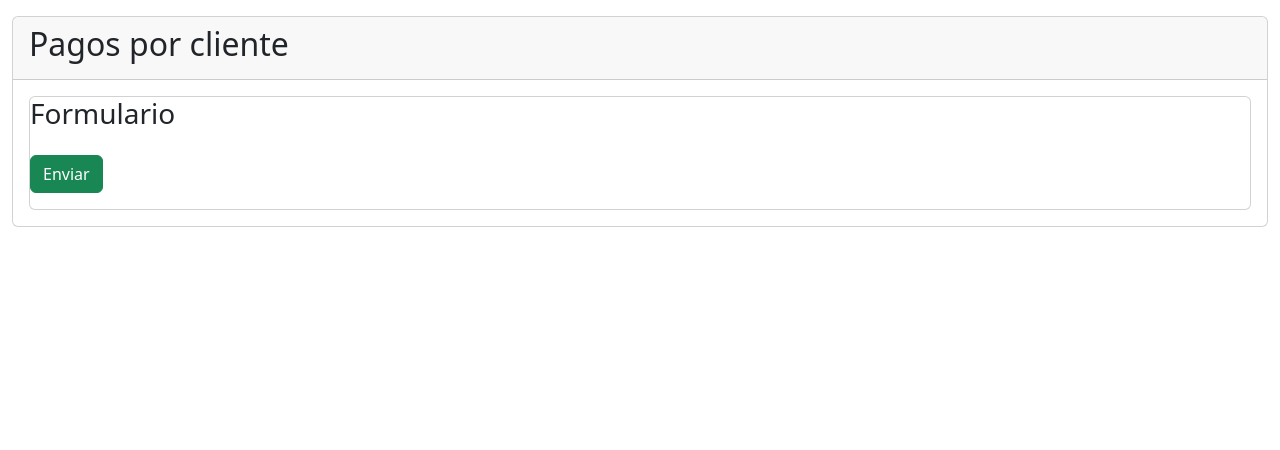
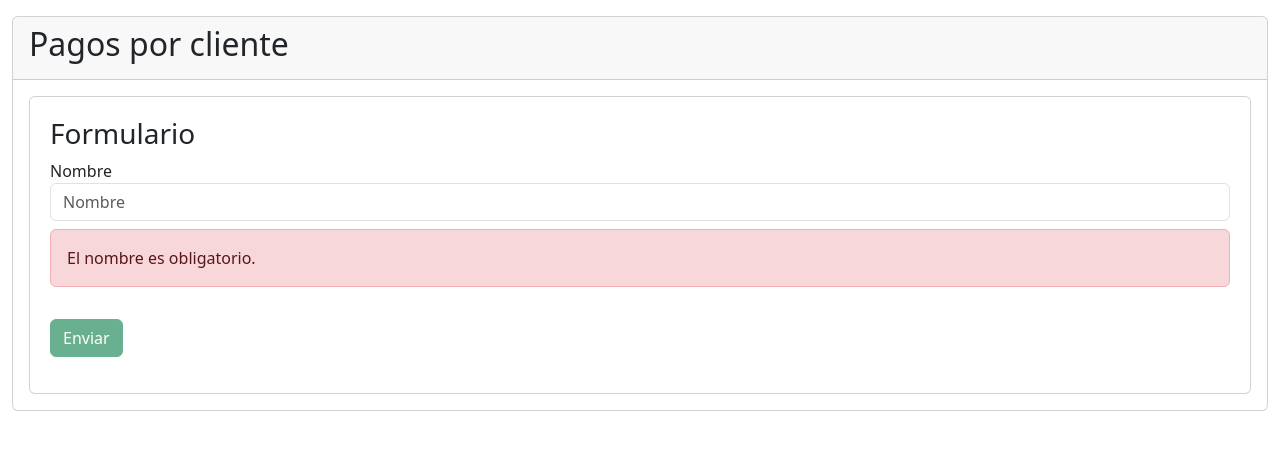
Before and after one commit to AgusBorgo/Aplicacion-Vue-CLI-PagosPorClientes, a Vue app in the folder Aplicacion-Vue-CLI-PagosPorClientes/: page / in a window 1280 px wide. Shown: the top 450 px of the page. Built offline with nearby package versions, Linux system fonts and the light colour scheme.

Commit message:
Agrego primer dato con el formulario y vista en tabla

```diff
--- a/Aplicacion-Vue-CLI-PagosPorClientes/src/components/components/Formulario.vue
+++ b/Aplicacion-Vue-CLI-PagosPorClientes/src/components/components/Formulario.vue
@@ -6,11 +6,45 @@
 
     <form @submit.prevent="enviarFormulario">
 
+      <!-- Campo nombre -->
+    <div class="form-group">
+      <label for="nombre">Nombre</label>
+      <input
+        type="text"
+        id="nombre"
+        class="form-control"
+        placeholder="Nombre"
+        v-model.trim="formulario.nombre"
+      />
+      <div v-if="errorNombre.mostrar" class="alert alert-danger mt-2">
+        {{errorNombre.mensaje}}
+      </div>
+    </div>
+
+       <button type="submit" class="btn btn-success my-3" :disabled="estadoBotonDesabilitado()">Enviar</button>
+
+      </form>
+
+      <div v-if="clientes.length" class="mt-4">
+      <h4>Registros enviados</h4>
+      <table class="table table-bordered">
+        <thead>
+          <tr>
+            <th>Nombre</th>
+            <th>Fecha y hora de envío</th>
+          </tr>
+        </thead>
+        <tbody>
+          <tr v-for="(cliente, index) in clientes" :key="index">
+            <td>{{ cliente.nombre }}</td>
+            <td>{{ cliente.horaIngresoInformacion }}</td>
+          </tr>
+        </tbody>
+      </table>
+    </div>
 
 
-       <button type="submit" class="btn btn-success my-3">Enviar</button>
 
-    </form>
   </section>
 </template>
 
@@ -24,21 +58,37 @@ export default {
 
   data() {
     return {
+      formulario:{
+        nombre: '',
+        horaIngresoInformacion: ''
+      },
       clientes: [
-        {
-        nombre : null,
-        documento : null,
-        montoAPagar : null,
-        pagoRealizado : null,
-        horaIngresoInformacion: null,
-        }
       ],
     };
   },
 
   computed: {
     // Propiedades computadas, son como getters
+    errorNombre() {
+      let mensaje = '';
+      if (!this.formulario.nombre) {
+        mensaje = 'El nombre es obligatorio.';
+      } else if (this.formulario.nombre.length < 3) {
+        mensaje = 'El nombre debe tener al menos 3 caracteres.';
+      } else if (this.formulario.nombre.length > 20) {
+        mensaje = 'El nombre no debe exceder los 20 caracteres.';
+      } else if (!/^[a-zA-Z]+$/.test(this.formulario.nombre)) {
+        mensaje = 'El nombre solo debe contener letras.';
+      } else if (this.formulario.nombre.includes(' ')) {
+        mensaje = 'El nombre no debe contener espacios.';
+      }
 
+      return{
+        mensaje: mensaje,
+        mostrar: mensaje != '',
+        ok: mensaje == '',
+      }
+    },
   },
 
   watch: {
@@ -48,14 +98,31 @@ export default {
   methods: {
 
     enviarFormulario(){
-      this.horaEnvioFormulario()
+      const hora = this.horaEnvioFormulario()
+
+      this.clientes.push({
+        nombre : this.formulario.nombre,
+        horaIngresoInformacion : hora
+      })
+
+      this.resetearFormulario()
+
     }
 
     ,horaEnvioFormulario(){
       const hora = new Date()
-      this.clientes.horaIngresoInformacion = hora.toLocaleString()
-      console.log('Formulario enviado: ', this.clientes.horaIngresoInformacion)
+      return hora.toLocaleString()
+    },
+
+    estadoBotonDesabilitado(){
+      return !this.errorNombre.ok
+    },
+
+    resetearFormulario(){
+      this.formulario.nombre = '',
+      this.horaIngresoInformacion = ''
     }
+
   },
 
   created() {
@@ -73,5 +140,11 @@ export default {
 </script>
 
 <style scoped>
+.card {
+  padding: 20px;
+}
+.table {
+  background-color: #fff;
+}
 
 </style>
```
